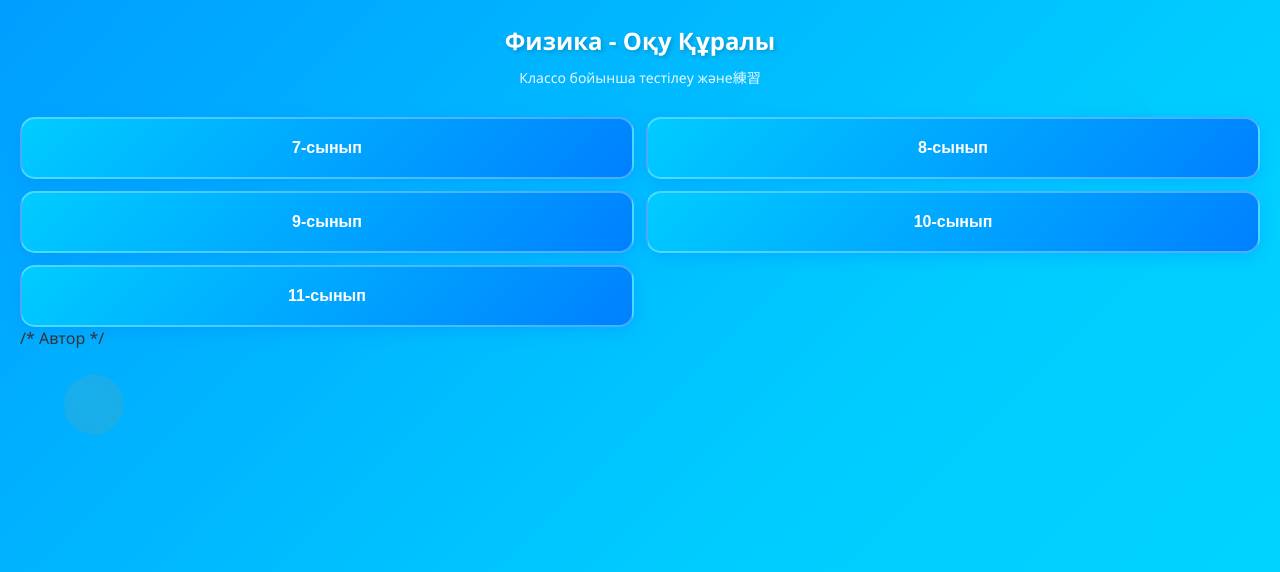
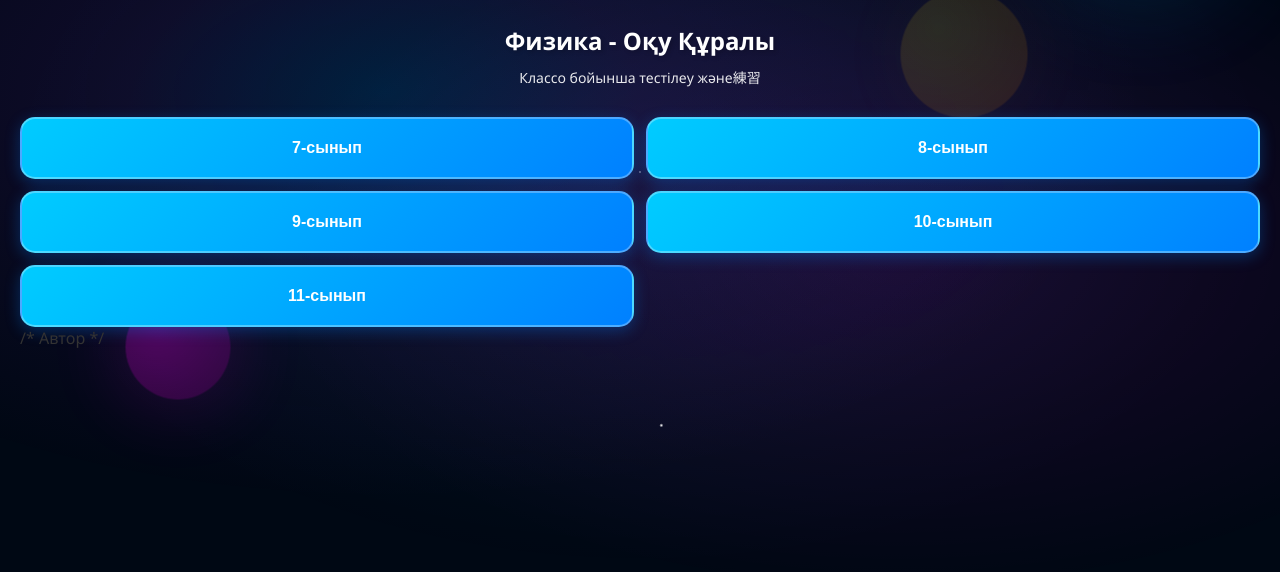
Before and after one commit to NurdauletKasymbek/physics-app, a plain HTML site: page index.html in a window 1280 px wide. Shown: the part 228-800 px from the top of the page. Drawn offline with Linux system fonts and the light colour scheme.

Commit message:
Update index.html

```diff
--- a/index.html
+++ b/index.html
@@ -13,18 +13,53 @@
 
         body {
             font-family: 'Segoe UI', Tahoma, Geneva, Verdana, sans-serif;
-            background: linear-gradient(135deg, #001a4d 0%, #0052cc 25%, #0080ff 50%, #00ccff 75%, #00e6ff 100%);
-            background-size: 400% 400%;
-            animation: gradientShift 15s ease infinite;
+            background: #000814;
             min-height: 100vh;
             color: #333;
             overflow: hidden;
+            position: relative;
         }
 
-        @keyframes gradientShift {
-            0% { background-position: 0% 50%; }
-            50% { background-position: 100% 50%; }
-            100% { background-position: 0% 50%; }
+        /* Галактический фон */
+        body::before {
+            content: '';
+            position: fixed;
+            top: 0;
+            left: 0;
+            width: 100%;
+            height: 100%;
+            background: radial-gradient(ellipse at 30% 40%, rgba(0, 128, 255, 0.15) 0%, rgba(138, 43, 226, 0.1) 20%, transparent 60%),
+                        radial-gradient(ellipse at 70% 60%, rgba(255, 0, 255, 0.1) 0%, transparent 50%),
+                        radial-gradient(ellipse at 50% 50%, rgba(0, 200, 255, 0.08) 0%, transparent 70%);
+            pointer-events: none;
+            z-index: 1;
+        }
+
+        /* Звезды */
+        body::after {
+            content: '';
+            position: fixed;
+            top: 0;
+            left: 0;
+            width: 100%;
+            height: 100%;
+            background-image:
+                radial-gradient(2px 2px at 20% 30%, white 0%, transparent 100%),
+                radial-gradient(2px 2px at 60% 70%, #ffd700 0%, transparent 100%),
+                radial-gradient(1px 1px at 50% 50%, white 0%, transparent 100%),
+                radial-gradient(1px 1px at 80% 20%, #00ffff 0%, transparent 100%),
+                radial-gradient(2px 2px at 10% 60%, #ff00ff 0%, transparent 100%),
+                radial-gradient(1px 1px at 90% 10%, white 0%, transparent 100%);
+            background-size: 300% 300%, 400% 400%, 250% 250%, 350% 350%, 400% 400%, 300% 300%;
+            background-position: 0% 0%, 100% 100%, 50% 50%, 75% 25%, 25% 75%, 50% 50%;
+            animation: stars 120s linear infinite;
+            pointer-events: none;
+            z-index: 1;
+        }
+
+        @keyframes stars {
+            0% { background-position: 0% 0%, 100% 100%, 50% 50%, 75% 25%, 25% 75%, 50% 50%; }
+            100% { background-position: 100% 100%, 0% 0%, 50% 50%, 75% 25%, 25% 75%, 50% 50%; }
         }
 
         .app-container {
@@ -33,56 +68,63 @@
             display: flex;
             flex-direction: column;
             position: relative;
+            z-index: 10;
         }
 
         /* Анимированные фоновые элементы */
         .background-animation {
-            position: absolute;
+            position: fixed;
             top: 0;
             left: 0;
             right: 0;
             bottom: 0;
             overflow: hidden;
-            opacity: 0.1;
+            opacity: 0.3;
+            z-index: 2;
+            pointer-events: none;
         }
 
         .planet {
             position: absolute;
             border-radius: 50%;
             background: radial-gradient(circle at 30% 30%, rgba(255,255,255,0.8), rgba(255,255,255,0.2));
+            box-shadow: 0 0 50px rgba(0, 200, 255, 0.5);
         }
 
         .planet1 {
-            width: 100px;
-            height: 100px;
-            background: radial-gradient(circle at 30% 30%, #87CEEB, #4A90E2);
+            width: 150px;
+            height: 150px;
+            background: radial-gradient(circle at 30% 30%, #00ccff, #0080ff);
             top: 10%;
             right: 5%;
-            animation: float 6s ease-in-out infinite;
+            animation: float 15s ease-in-out infinite;
+            box-shadow: 0 0 100px rgba(0, 200, 255, 0.6), 0 0 150px rgba(0, 100, 255, 0.3);
         }
 
         .planet2 {
-            width: 60px;
-            height: 60px;
-            background: radial-gradient(circle at 30% 30%, #FFB347, #FF8C00);
-            bottom: 15%;
-            left: 5%;
-            animation: float 8s ease-in-out infinite;
+            width: 100px;
+            height: 100px;
+            background: radial-gradient(circle at 30% 30%, #ff00ff, #8b008b);
+            bottom: 20%;
+            left: 10%;
+            animation: float 20s ease-in-out infinite;
+            box-shadow: 0 0 80px rgba(255, 0, 255, 0.6);
         }
 
         .planet3 {
-            width: 80px;
-            height: 80px;
-            background: radial-gradient(circle at 30% 30%, #DC143C, #8B0000);
-            top: 40%;
-            right: 10%;
-            animation: float 7s ease-in-out infinite;
-            opacity: 0.08;
+            width: 120px;
+            height: 120px;
+            background: radial-gradient(circle at 30% 30%, #ffff00, #ff8800);
+            top: 30%;
+            right: 20%;
+            animation: float 18s ease-in-out infinite;
+            opacity: 0.4;
+            box-shadow: 0 0 90px rgba(255, 200, 0, 0.4);
         }
 
         @keyframes float {
-            0%, 100% { transform: translateY(0px); }
-            50% { transform: translateY(-20px); }
+            0%, 100% { transform: translateY(0px) scale(1); }
+            50% { transform: translateY(-30px) scale(1.1); }
         }
 
         /* Header */
```
